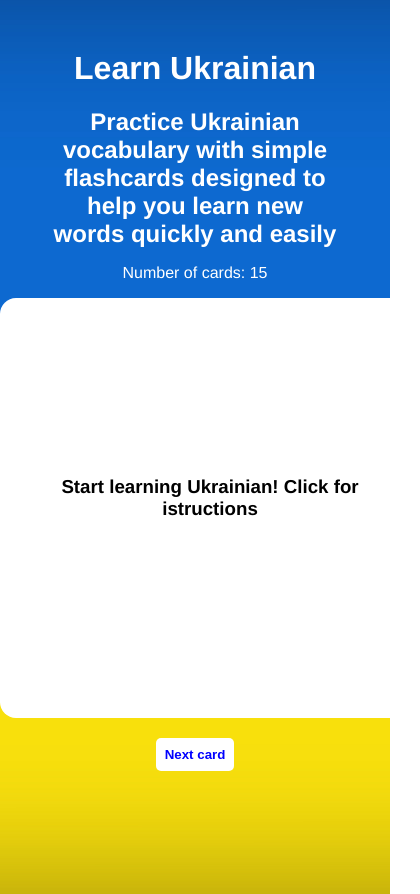
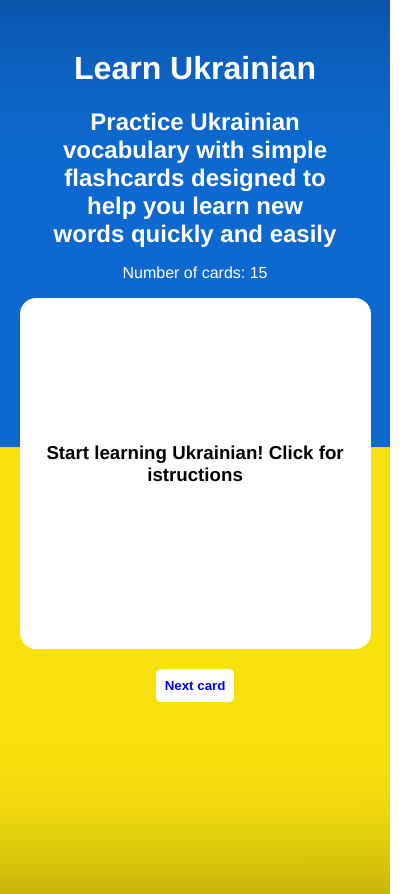
Before and after one commit to whatisyc/Flashcards, a React (Vite) app: page / in a window 390 px wide. Shown: the whole page, 420 px wide, since content can reach past the window. Built offline with nearby package versions, Linux system fonts and the light colour scheme.

Commit message:
Changed Flashcard.css to be responsive

```diff
--- a/src/components/Flashcard.css
+++ b/src/components/Flashcard.css
@@ -1,6 +1,6 @@
 .flashcard-container {
-    width: 420px;
-    height: 420px;
+    width: min(90vw, 420px);
+    height: min(90vw, 420px);
     margin: 0 auto;
     cursor: pointer;
     perspective: 1000px;
```
